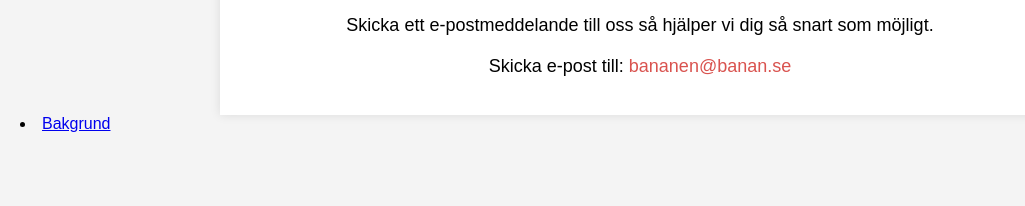
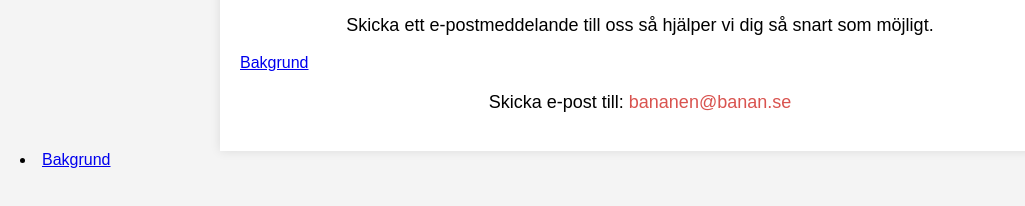
Before and after one commit to Banankontrakt/nummerett, a plain HTML site: page support.html in a window 1280 px wide. Shown: the part 144-350 px from the top of the page, without its empty margins (0-1025 px from the left). Drawn offline with Linux system fonts and the light colour scheme.

Commit message:
Update support.html

```diff
--- a/support.html
+++ b/support.html
@@ -54,6 +54,7 @@
         <h1>Kontakta Supporten</h1>
         <p>Om du har några frågor eller behöver hjälp, är du välkommen att kontakta vår support.</p>
         <p>Skicka ett e-postmeddelande till oss så hjälper vi dig så snart som möjligt.</p>
+        <a href="/Test-sida1/bakgrund.html">Bakgrund</a>
 
         <div class="email">
             <p>Skicka e-post till: <a href="mailto:bananen@banan.se">bananen@banan.se</a></p>
```
